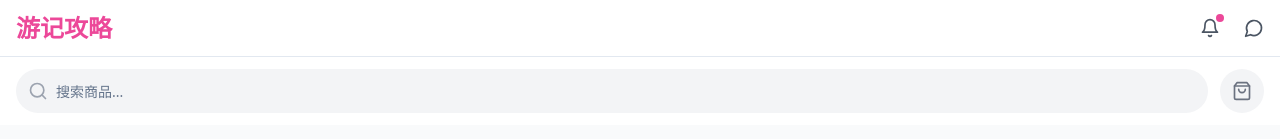
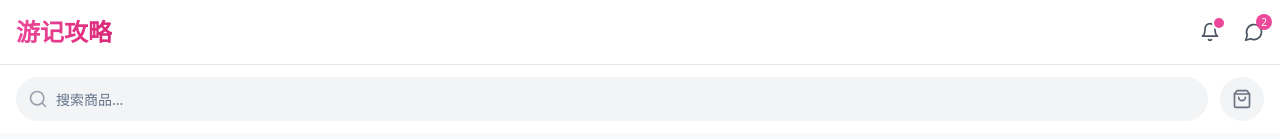
Before and after one commit to pskishere/wanderwise-guide, a React (Vite) app: page /explore in a window 1280 px wide. Shown: the top 139 px of the page. Built offline with nearby package versions, Linux system fonts and the light colour scheme.

Commit message:
Enhance UI aesthetics
Improved the overall visual design of the application for a more appealing user experience.
[skip gpt_engineer]

```diff
--- a/src/components/Navigation.tsx
+++ b/src/components/Navigation.tsx
@@ -3,10 +3,13 @@ import { Link } from "react-router-dom"
 
 export const Navigation = () => {
   return (
-    <nav className="bg-white border-b">
+    <nav className="bg-white border-b shadow-sm">
       <div className="container mx-auto px-4">
-        <div className="flex items-center justify-between h-14">
-          <Link to="/" className="text-2xl font-bold text-pink-500">
+        <div className="flex items-center justify-between h-16">
+          <Link
+            to="/"
+            className="text-2xl font-bold bg-gradient-to-r from-pink-500 to-pink-600 bg-clip-text text-transparent"
+          >
             游记攻略
           </Link>
           <div className="flex items-center gap-6">
@@ -15,13 +18,14 @@ export const Navigation = () => {
               className="text-gray-600 hover:text-gray-900 transition-colors relative"
             >
               <Bell className="h-5 w-5" />
-              <span className="absolute -top-1 -right-1 h-2 w-2 bg-pink-500 rounded-full"></span>
+              <span className="absolute -top-1 -right-1 h-2.5 w-2.5 bg-pink-500 rounded-full ring-2 ring-white"></span>
             </Link>
             <Link
               to="/messages"
-              className="text-gray-600 hover:text-gray-900 transition-colors"
+              className="text-gray-600 hover:text-gray-900 transition-colors relative"
             >
               <MessageCircle className="h-5 w-5" />
+              <span className="absolute -top-2 -right-2 flex h-4 w-4 items-center justify-center rounded-full bg-pink-500 text-[10px] text-white">2</span>
             </Link>
           </div>
         </div>
```
